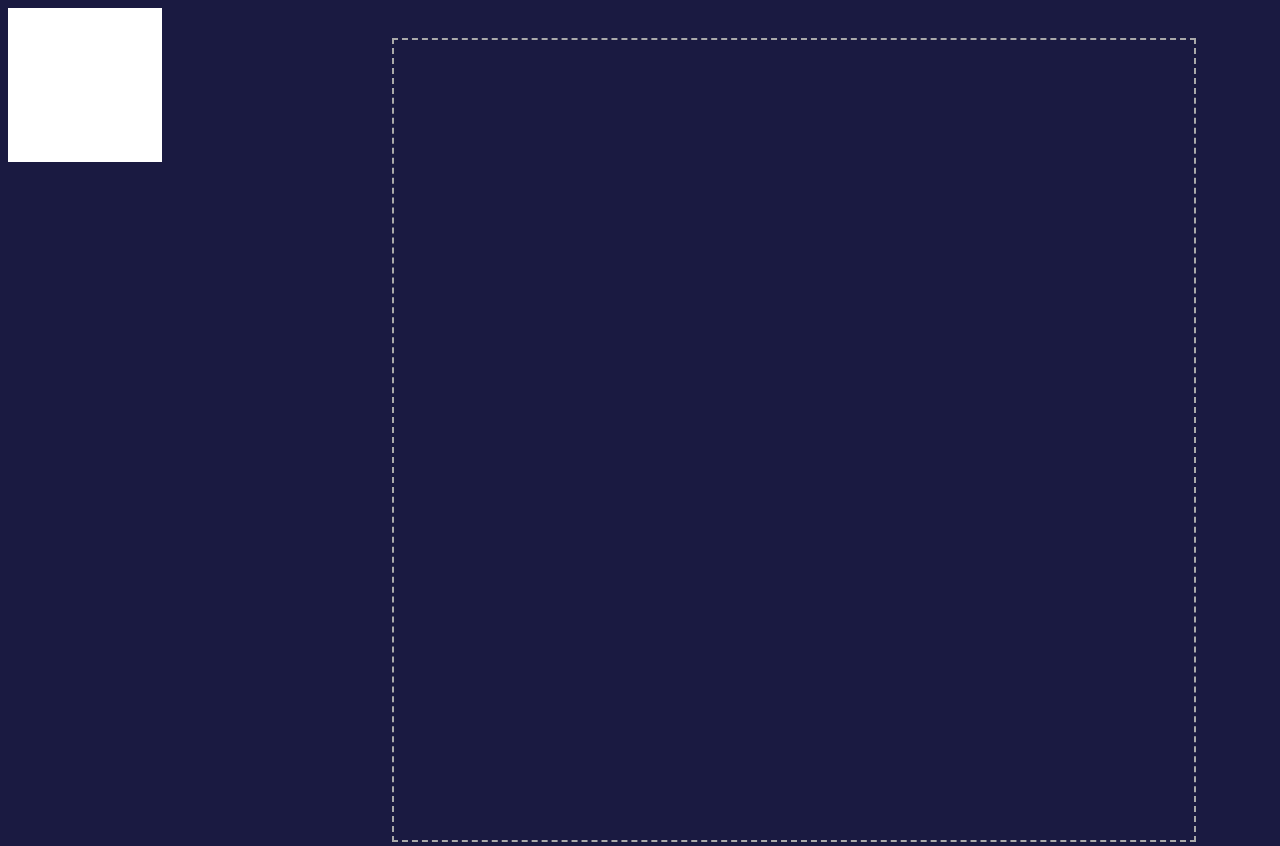
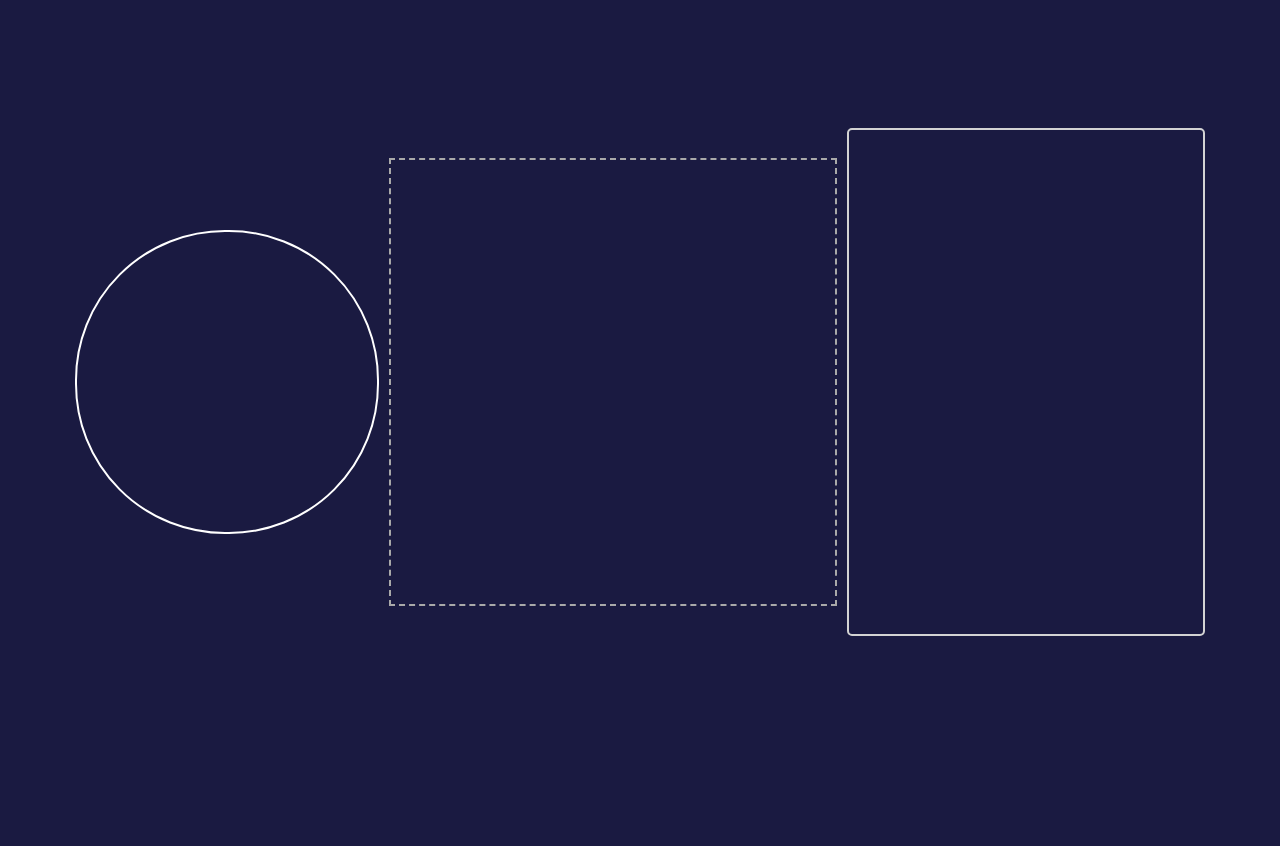
Before and after one commit to milesjorg/ColorID, a plain HTML site: page index.html in a window 1280 px wide. After the commit the page ends 800 px from the top, so only its background shows below. Drawn offline with Linux system fonts and the light colour scheme.

Commit message:
Style color modal and magnifier, clean up layout

```diff
--- a/index.html
+++ b/index.html
@@ -4,12 +4,10 @@
     <link rel="stylesheet" href="styles.css">
 </head>
 <body>
-    <div class="container">
-        <canvas id="magnifierCanvas"></canvas>
-        <main>
-            <canvas id="imageCanvas"></canvas>
-        </main>
-    </div>
+    <canvas id="magnifierCanvas"></canvas>
+    <!-- <input type="range" min="1" max="16" value="2" class="slider" id="magnification" orient="vertical"> -->
+    <canvas id="imageCanvas"></canvas>
+    <section id="modalContainer"></section>
 
     <script src="main.js"></script>
 </body>
--- a/main.js
+++ b/main.js
@@ -1,13 +1,15 @@
 const imgCanvas = document.getElementById("imageCanvas");
 let imgContext = imgCanvas.getContext("2d");
 
-IMG_MAX_SIZE = 800;
+IMG_MAX_SIZE = window.innerHeight / 1.8;
+
 imgCanvas.width = IMG_MAX_SIZE;
 imgCanvas.height = IMG_MAX_SIZE;
 
 const magnifierCanvas = document.getElementById("magnifierCanvas");
 const magnifierContext = magnifierCanvas.getContext("2d");
-const cursor = document.getElementById("cursor");
+
+const modalContainer = document.getElementById("modalContainer");
 
 if (imgCanvas) {
   imgCanvas.addEventListener("dragenter", (event) => {
@@ -26,7 +28,11 @@ if (imgCanvas) {
   });
 
   imgCanvas.addEventListener("drop", handleFile);
-  imgCanvas.addEventListener("click", getRGB);
+  imgCanvas.addEventListener("click", (event) => {
+    val = getRGBHex(event);
+    createModal(val.rgb, val.hex);
+  });
+
   imgCanvas.addEventListener("mousemove", magnify);
 }
 
@@ -59,7 +65,6 @@ function handleFile(event) {
     imgCanvas.height = new_H;
 
     imgContext.drawImage(img, 0, 0, new_W, new_H);
-    imgCanvas.style.backgroundColor = "#ffffff";
   };
 }
 
@@ -88,22 +93,50 @@ function magnify(event) {
   imgContext.fillStyle = pattern;
 
   magnifierContext.beginPath();
-  magnifierContext.arc(magnifierContext.width / 2, magnifierContext.height / 2, 4, 0, 2 * Math.PI)
+  magnifierContext.arc(
+    magnifierContext.width / 2,
+    magnifierContext.height / 2,
+    4,
+    0,
+    2 * Math.PI
+  );
   magnifierContext.stroke();
   magnifierContext.fill();
 }
 
 // make method for magnifier to follow the mouse when over the image
 
-function getRGB(event) {
+function createModal(rgbVal, hexVal) {
+  let newModal = document.createElement("div");
+
+  newModal.innerHTML =
+    "<p>RGB: (" + rgbVal + ")     HEX: " + hexVal + "</p>";
+  newModal.id = "colorModal";
+  newModal.style.backgroundColor = hexVal;
+  modalContainer.prepend(newModal);
+}
+
+function getRGBHex(event) {
   const pos = getMousePos(event);
   const data = imgContext.getImageData(pos.x, pos.y, 1, 1).data;
-  console.log(data[0]);
+  r = data[0];
+  g = data[1];
+  b = data[2];
+  rgb = [r, g, b];
+
   return {
-    r: data[0],
-    g: data[1],
-    b: data[2],
+    rgb: rgb,
+    hex: RGBToHex(r, g, b),
   };
+}
+
+function RGBToHex(r, g, b) {
+  return "#" + componentToHex(r) + componentToHex(g) + componentToHex(b);
+}
+
+function componentToHex(value) {
+  const hex = value.toString(16);
+  return hex.length == 1 ? "0" + hex.toUpperCase() : hex.toUpperCase();
 }
 
 function getMousePos(event) {
--- a/styles.css
+++ b/styles.css
@@ -1,35 +1,56 @@
 body {
-    display: table;
-    position: absolute;
-    top: 0;
-    left: 0;
+    margin: 0;
+    margin-top: 10%;
+    padding: 0;
     height: 100%;
-    width: 100%;
-    background-color: rgb(26, 26, 65);
+    background-color: #1a1a41;
     overflow: hidden;
+    display: flex;
+    justify-content: center;
+    align-items: center;
 }
 
-.container {
-    display: table-cell;
-    vertical-align: middle;
-}
-
-main {
-    margin-left: 30%;
-    margin-top: -10%;
-    /* margin-right: 50%; */
-    background-color: transparent;
+p {
+    margin: 0px;
+    color: white;
+    font-family: Arial, Helvetica, sans-serif;
+    font-size: 18px;
+    line-height: 50px;
+    text-shadow: -1px 1px 2px #000,
+    1px 1px 2px #000,
+    1px -1px 0 #000,
+    -1px -1px 0 #000;;
 }
 
 #imageCanvas {
+    margin: 10px;
     border: 2px dashed darkgray;
+    background-color: transparent;
 }
 
 #magnifierCanvas {
     border: 2px solid white;
-    background-color: white;
-    width: 150px;
-    height: 150px;
+    border-radius: 150px;
+    background-color: transparent;
+    width: 300px;
+    height: 300px;
+}
+
+#modalContainer {
+    border: 2px solid lightgrey;
+    border-radius: 5px;
+    width: 350px;
+    height: 500px;
+    padding: 2px;
+    overflow-x: hidden;
+    overflow-y:auto;
+}
+
+div #colorModal {
+    vertical-align: middle;
+    border-radius: 5px;
+    width: 350px;
+    height: 50px;
 }
 
 .active {
```
